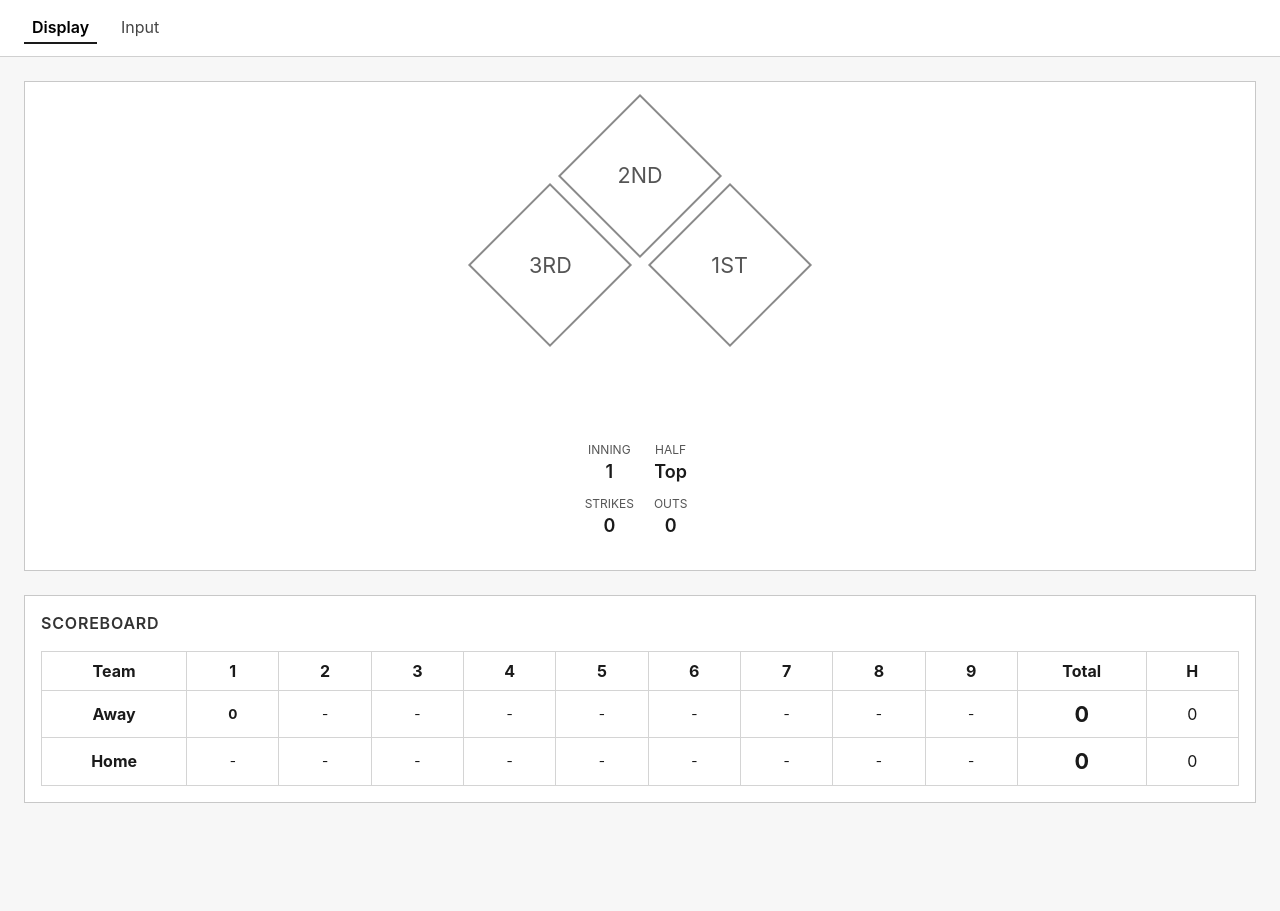
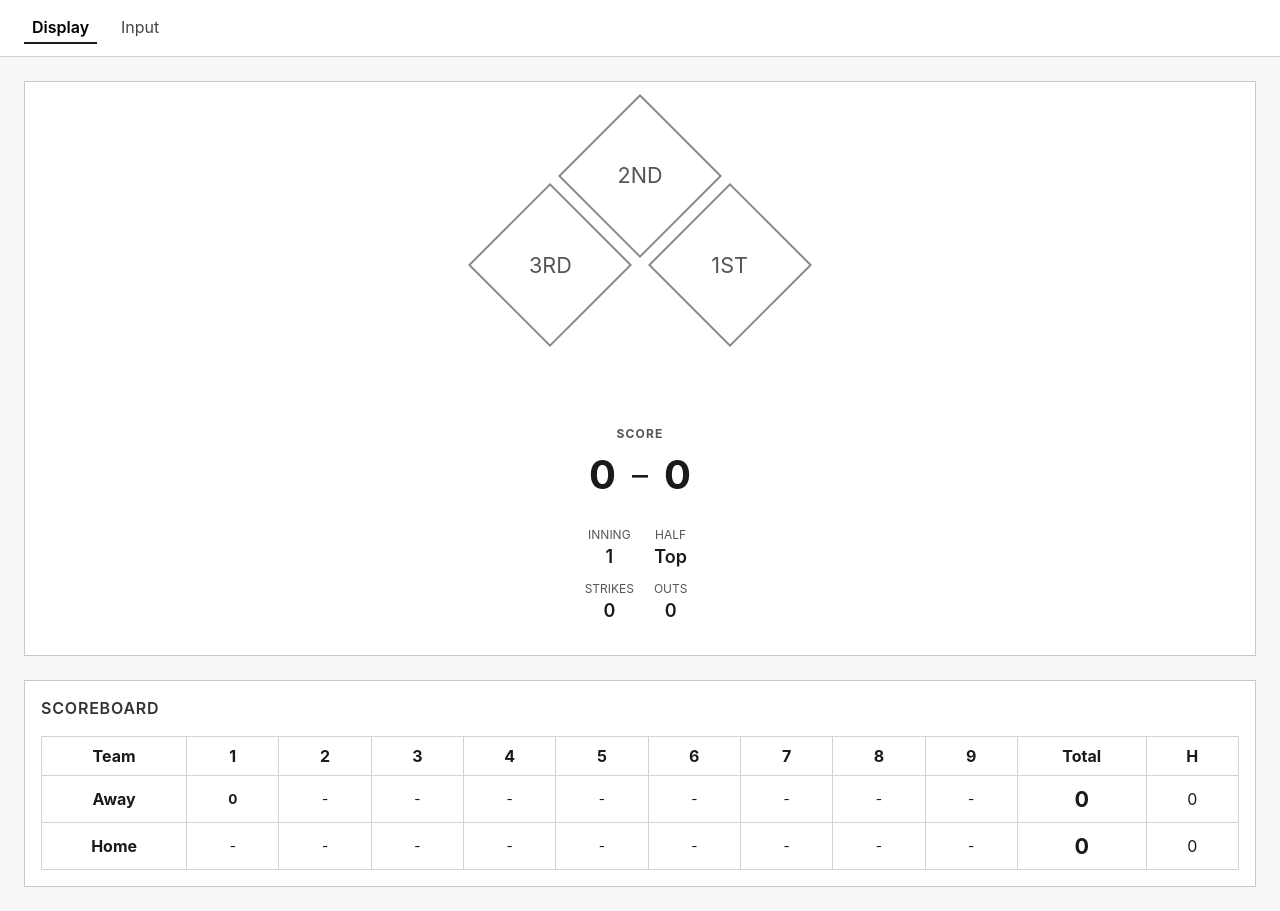
Before and after one commit to alexporasz/beerbaseball-app, a React (Vite) app: page /display in a window 1280 px wide. Before the commit the page ends 827 px from the top, so only its background shows below. Built offline with nearby package versions, Linux system fonts and the light colour scheme.

Commit message:
Add prominent score display to status panel

```diff
--- a/src/routes/Display.jsx
+++ b/src/routes/Display.jsx
@@ -104,6 +104,20 @@ export default function Display() {
 
       <section className="panel status-panel" aria-label="Bases and game status">
         <WireDiamond bases={bases} />
+        <p className="score-display" aria-live="polite">
+          <span className="score-label">Score</span>
+          <span className="score-values">
+            <span className="score-away" aria-label="Away score">
+              {awayTotal}
+            </span>
+            <span aria-hidden="true" className="score-separator">
+              –
+            </span>
+            <span className="score-home" aria-label="Home score">
+              {homeTotal}
+            </span>
+          </span>
+        </p>
         <dl className="status-grid">
           <div>
             <dt>Inning</dt>
--- a/src/styles/display.css
+++ b/src/styles/display.css
@@ -61,6 +61,34 @@
   gap: 0.5rem;
 }
 
+.status-panel .score-display {
+  margin: 0;
+  font-size: 2.5rem;
+  font-weight: 700;
+  display: flex;
+  flex-direction: column;
+  align-items: center;
+  gap: 0.25rem;
+}
+
+.status-panel .score-display .score-label {
+  font-size: 0.75rem;
+  letter-spacing: 0.1em;
+  text-transform: uppercase;
+  color: #555;
+}
+
+.status-panel .score-display .score-values {
+  display: flex;
+  align-items: center;
+  gap: 1rem;
+}
+
+.status-panel .score-display .score-separator {
+  font-size: 2rem;
+  font-weight: 400;
+}
+
 .status-panel .status-grid {
   display: grid;
   grid-template-columns: repeat(2, minmax(0, 1fr));
```
